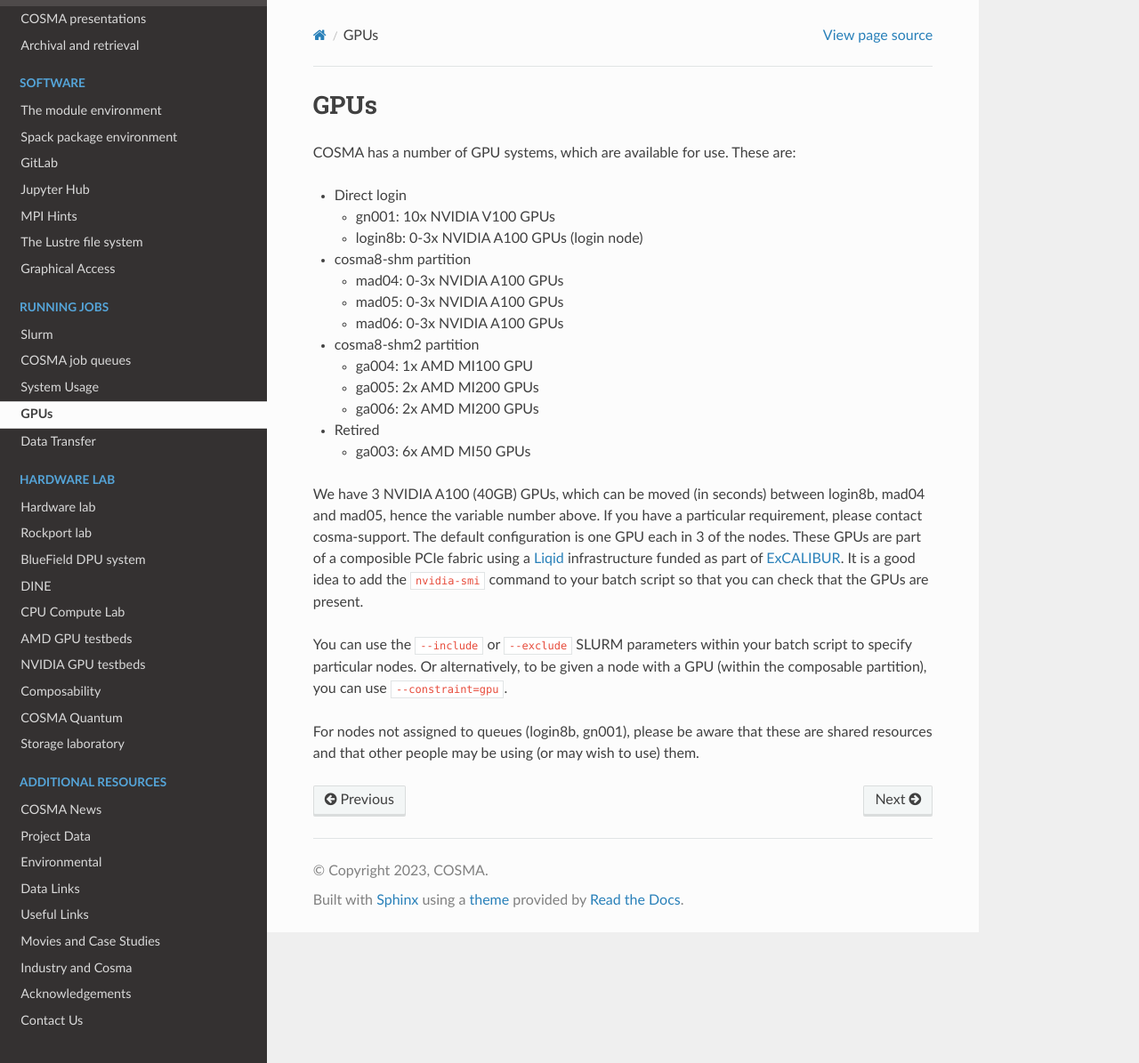
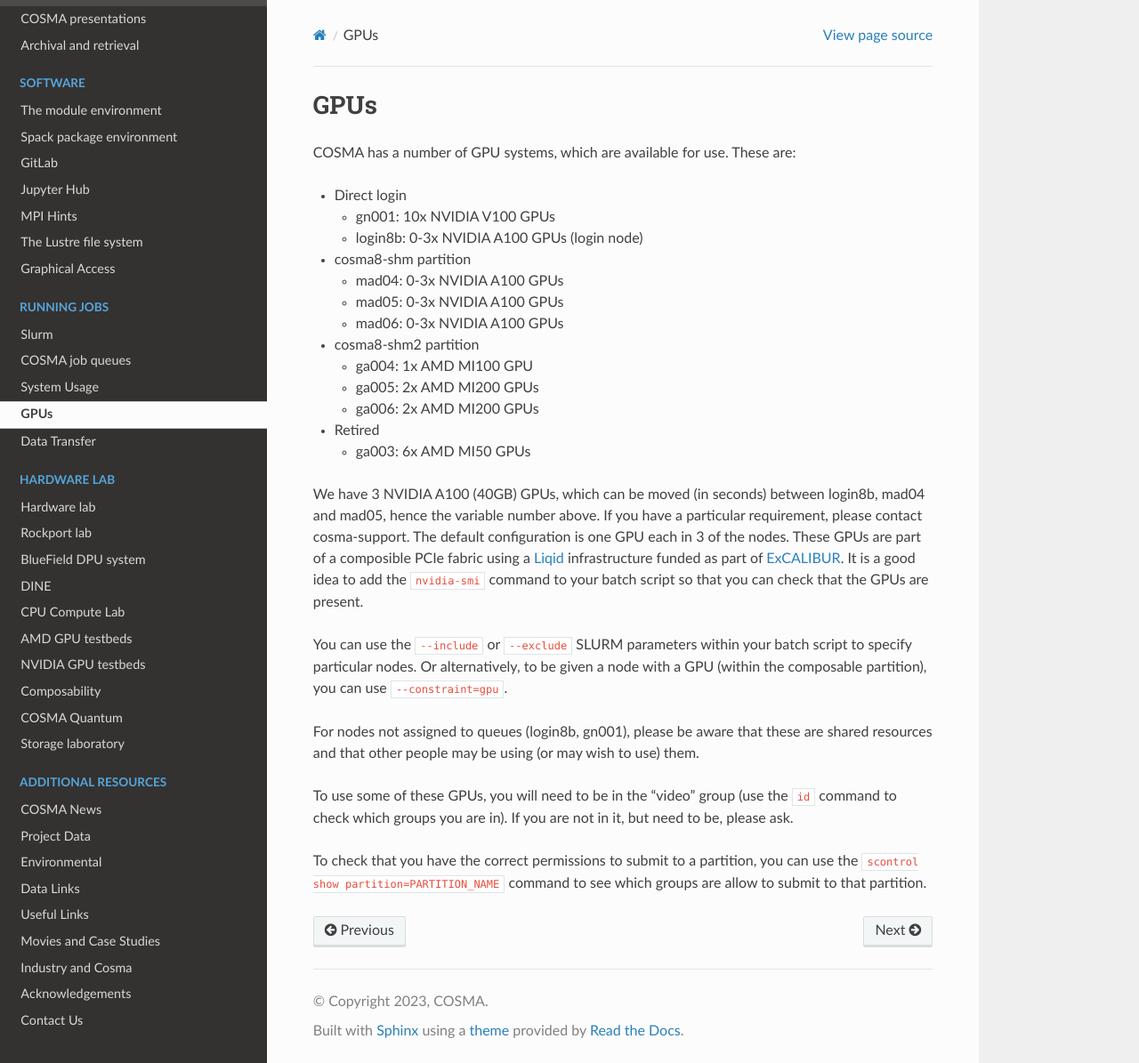
Before and after one commit to agb32/cosmadoc, a Sphinx documentation site: the page built from docs/source/gpu.md, in a window 1280 px wide and 1195 px high. Shown: the whole window at 89% size. Built offline with Sphinx 7.4.7 and the Read the Docs theme 2.0.0, drawn with Linux system fonts in a browser that asks for light colours.

Commit message:
added update

````diff
--- a/docs/source/gpu.md
+++ b/docs/source/gpu.md
@@ -21,3 +21,7 @@ We have 3 NVIDIA A100 (40GB) GPUs, which can be moved (in seconds) between login
 You can use the ```--include``` or ```--exclude``` SLURM parameters within your batch script to specify particular nodes.  Or alternatively, to be given a node with a GPU (within the composable partition), you can use ```--constraint=gpu```.
 
 For nodes not assigned to queues (login8b, gn001), please be aware that these are shared resources and that other people may be using (or may wish to use) them.
+
+To use some of these GPUs, you will need to be in the "video" group (use the ```id``` command to check which groups you are in).  If you are not in it, but need to be, please ask.
+
+To check that you have the correct permissions to submit to a partition, you can use the ```scontrol show partition=PARTITION_NAME``` command to see which groups are allow to submit to that partition.
````
